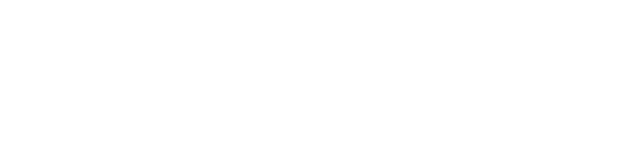
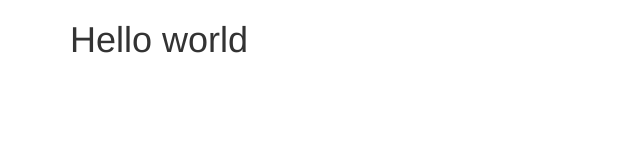
Before and after one commit to no1s1a/git-test, a plain HTML site: page index.html in a window 1280 px wide. Shown: the whole page, without its empty margins (0-640 px from the left). Drawn offline with nearby package versions, Linux system fonts and the light colour scheme.

Commit message:
Изменения: - Bootstrap - jquery - style.css

```diff
--- a/index.html
+++ b/index.html
@@ -1,9 +1,22 @@
 <!DOCTYPE html>
 <html>
 <head>
-	<title></title>
+	<title>Test project</title>
+	<script src="https://code.jquery.com/jquery-3.2.1.js" integrity="sha256-DZAnKJ/6XZ9si04Hgrsxu/8s717jcIzLy3oi35EouyE=" crossorigin="anonymous"></script>
+	<link rel="stylesheet" type="text/css" href="https://maxcdn.bootstrapcdn.com/bootstrap/3.3.7/css/bootstrap.min.css">
+	<script type="text/javascript" src="https://maxcdn.bootstrapcdn.com/bootstrap/3.3.7/js/bootstrap.min.js"></script>
+
+	<link rel="stylesheet" type="text/css" href="style.css">
 </head>
 <body>
-
+	<section>
+		<div class="container">
+			<div class="row">
+				<div class="col-lg-12">
+					<h1>Hello world</h1>
+				</div>
+			</div>
+		</div>
+	</section>
 </body>
 </html>
```
